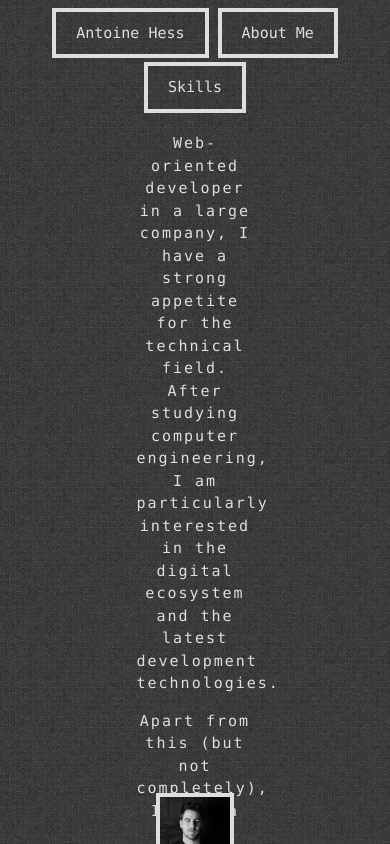
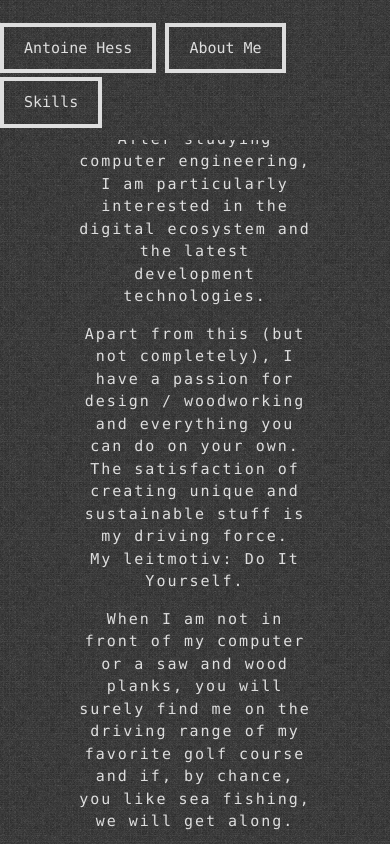
Before and after one commit to L4brax/LabraxResume, a plain HTML site: page index.html in a window 390 px wide. Both pictures are taken after a click on the button "About Me". Shown: the top 844 px of the page. Drawn offline with nearby package versions, Linux system fonts and the light colour scheme.

Commit message:
adding media queries

```diff
--- a/CSS/index.css
+++ b/CSS/index.css
@@ -7,7 +7,10 @@ body {
 #header {
   color: white;
   padding-top: 1%;
-  margin-bottom: 5%;
+  padding-bottom: 3%;
+  position: fixed;
+  background-image: url("../img/wild_oliva.png");
+  width: 100%;
 }
 
 #main-1 {
--- /dev/null
+++ b/CSS/indexMedia.css
@@ -0,0 +1,6 @@
+@media (max-width: 1300px) {
+  .about {
+    width: 60%;
+    margin-left: 20%;
+  }
+}
--- a/index.html
+++ b/index.html
@@ -8,10 +8,11 @@
 
   <link rel="stylesheet" href="https://www.w3schools.com/lib/w3.css">
   <link rel="stylesheet" href="css/index.css">
+  <link rel="stylesheet" href="css/indexMedia.css">
   <script src="script.js"></script>
 </HEAD>
 <BODY>
-  <div id="header" class="w3-center">
+  <div id="header" class="">
     <div class="">
      <button id="me" class="btn w3-ripple" onclick="showMe()">Antoine Hess</button>
      <button id="about" class="btn w3-ripple" onclick="showAbout()">About Me</button>
@@ -43,9 +44,9 @@
       you will surely find me on the driving range of my favorite golf course and if,
       by chance, you like sea fishing, we will get along.
     </p>
-    <div class="w3-display-bottommiddle mainImg">
+    <!-- <div class="w3-display-bottommiddle mainImg">
       <img src="img/AntoineH_NB.jpg" class="img " alt="">
-    </div>
+    </div> -->
   </div>
   <div id='main-3' class="w3-display-middle">
     <div class="w3-cell w3-mobile">
@@ -53,7 +54,7 @@
         <p>Java J2EE Spring :&nbsp;</p>
         <p>Javascript Node/ES6 :&nbsp;</p>
         <p>Express.js :&nbsp;</p>
-        <p>PHP Symfony :&nbsp;</p>
+        <p>PHP Symfony2 :&nbsp;</p>
         <p>HTML5/CSS3 :&nbsp;</p>
         <p>AngularJS :&nbsp;</p>
         <p>Angular2 :&nbsp;</p>
```
